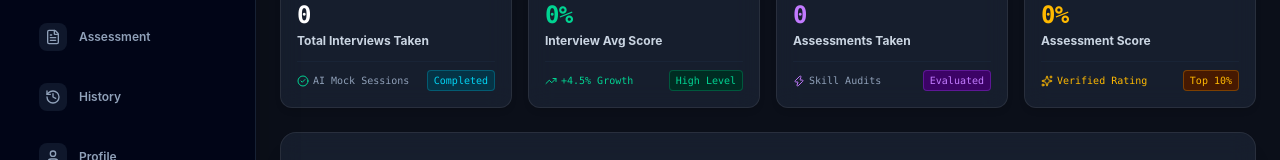
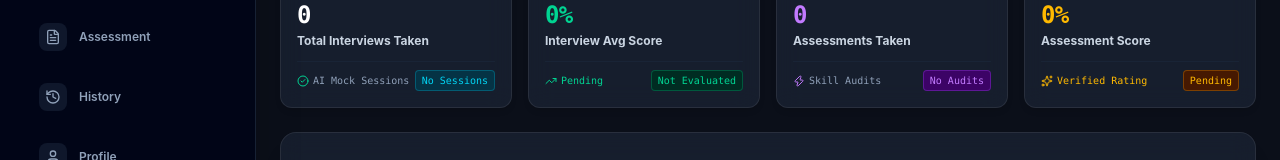
Before and after one commit to springboardmentor441p-coderr/AI-Powered-Mock-Interview-and-Candidate-Assessment-Platform, a React (Vite) app in the folder frontend/: page / in a window 1280 px wide. Shown: the part 232-392 px from the top of the page. Built offline with nearby package versions, Linux system fonts and the light colour scheme; no server answers.

Commit message:
fix: filter candidate interview history and render dynamic KPI status badges based on candidate session count

```diff
--- a/frontend/src/context/AppContext.jsx
+++ b/frontend/src/context/AppContext.jsx
@@ -102,14 +102,16 @@ export const AppProvider = ({ children }) => {
           const data = await response.json();
           const formatted = data.map(item => ({
             id: item.id,
-            role: item.title || 'Software Engineer',
+            role: item.title || item.role || 'Software Engineer',
             date: item.created_at ? item.created_at.split('T')[0] : new Date().toISOString().split('T')[0],
-            scorePct: Math.round(item.score_pct || 82),
-            techScore: Math.round((item.score_pct || 82) + 1),
-            behavioralScore: Math.round((item.score_pct || 82) - 1),
-            status: 'Completed',
-            company: 'Target Enterprise',
-            techStack: ['Python', 'React', 'SQL', 'Node.js']
+            scorePct: item.score_pct !== undefined && item.score_pct !== null ? Math.round(item.score_pct) : 0,
+            techScore: item.score_pct !== undefined && item.score_pct !== null ? Math.round(item.score_pct) : 0,
+            behavioralScore: item.score_pct !== undefined && item.score_pct !== null ? Math.round(item.score_pct) : 0,
+            status: item.status || 'Completed',
+            company: item.company || 'Target Enterprise',
+            techStack: item.tech_stack || ['Python', 'React', 'SQL'],
+            userEmail: item.candidate_email || item.email || '',
+            userId: item.candidate_id || item.user_id || ''
           }));
 
           setInterviewHistory(prev => {
--- a/frontend/src/pages/Dashboard.jsx
+++ b/frontend/src/pages/Dashboard.jsx
@@ -36,10 +36,19 @@ export const Dashboard = () => {
 
   const [chartMetric, setChartMetric] = useState('all'); // 'all', 'overall', 'technical', 'behavioral'
 
-  // Calculate dynamic stats
-  const totalInterviews = interviewHistory.length;
+  // Filter interview history per active candidate
+  const candidateEmail = candidate?.email?.toLowerCase() || '';
+  const userInterviews = (interviewHistory || []).filter(item => {
+    if (!item) return false;
+    if (candidateEmail && item.userEmail) {
+      return item.userEmail.toLowerCase() === candidateEmail;
+    }
+    return true;
+  });
+
+  const totalInterviews = userInterviews.length;
   const avgInterviewScore = totalInterviews > 0
-    ? Math.round(interviewHistory.reduce((acc, item) => acc + (item.scorePct || 0), 0) / totalInterviews)
+    ? Math.round(userInterviews.reduce((acc, item) => acc + (item.scorePct || 0), 0) / totalInterviews)
     : 0;
 
   const totalAssessments = assessmentHistory.length;
@@ -48,13 +57,13 @@ export const Dashboard = () => {
     : 0;
 
   // Prepare chronological performance chart data (oldest to newest)
-  const chartData = [...interviewHistory].reverse().map((item, index) => ({
+  const chartData = [...userInterviews].reverse().map((item, index) => ({
     session: item.role || `Session ${index + 1}`,
     shortTitle: (item.role || `Session ${index + 1}`).replace(' Software Engineer', ' SDE').replace(' Candidate', ''),
     date: item.date,
     overallScore: item.scorePct,
     techScore: item.techScore || item.scorePct,
-    behavioralScore: item.behavioralScore || Math.max(item.scorePct - 3, 60),
+    behavioralScore: item.behavioralScore || Math.max(item.scorePct - 3, 0),
     company: item.company || 'Enterprise'
   }));
 
@@ -149,7 +158,7 @@ export const Dashboard = () => {
               <CheckCircle2 className="w-3 h-3 text-emerald-400" /> AI Mock Sessions
             </span>
             <span className="bg-cyan-950 px-1.5 py-0.5 rounded border border-cyan-500/30">
-              Completed
+              {totalInterviews > 0 ? 'Completed' : 'No Sessions'}
             </span>
           </div>
         </div>
@@ -176,10 +185,10 @@ export const Dashboard = () => {
 
           <div className="pt-2 border-t border-slate-800/60 flex items-center justify-between text-[10px] font-mono text-emerald-400">
             <span className="flex items-center gap-1">
-              <TrendingUp className="w-3 h-3 text-emerald-400" /> +4.5% Growth
+              <TrendingUp className="w-3 h-3 text-emerald-400" /> {totalInterviews > 0 ? '+4.5% Growth' : 'Pending'}
             </span>
             <span className="bg-emerald-950 px-1.5 py-0.5 rounded border border-emerald-500/30">
-              High Level
+              {totalInterviews > 0 ? (avgInterviewScore > 75 ? 'High Level' : 'Moderate') : 'Not Evaluated'}
             </span>
           </div>
         </div>
@@ -209,7 +218,7 @@ export const Dashboard = () => {
               <Zap className="w-3 h-3 text-purple-400" /> Skill Audits
             </span>
             <span className="bg-purple-950 px-1.5 py-0.5 rounded border border-purple-500/30">
-              Evaluated
+              {totalAssessments > 0 ? 'Evaluated' : 'No Audits'}
             </span>
           </div>
         </div>
@@ -239,7 +248,7 @@ export const Dashboard = () => {
               <Sparkles className="w-3 h-3 text-amber-400" /> Verified Rating
             </span>
             <span className="bg-amber-950 px-1.5 py-0.5 rounded border border-amber-500/30">
-              Top 10%
+              {totalAssessments > 0 ? 'Top 10%' : 'Pending'}
             </span>
           </div>
         </div>
```
